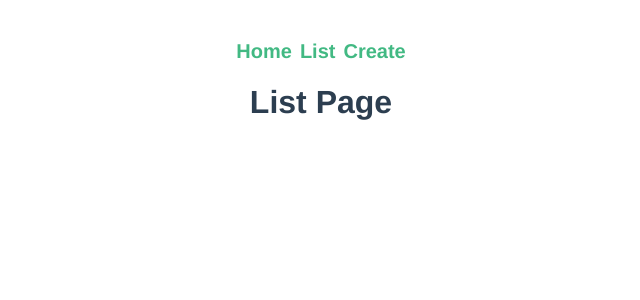
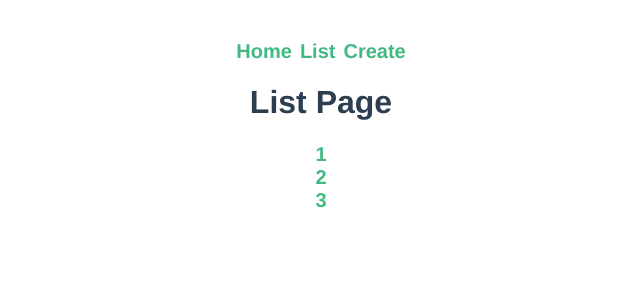
Before and after one commit to dannnyliang/cbg-system, a Vue app: page /list in a window 1280 px wide. Shown: the top 300 px of the page, without its empty margins (319-959 px from the left). Built offline with nearby package versions, Linux system fonts and the light colour scheme.

Commit message:
implement dynamic routes

```diff
--- a/src/main.js
+++ b/src/main.js
@@ -3,13 +3,15 @@ import { createRouter, createWebHistory } from "vue-router";
 import App from "./App.vue";
 import Create from "./pages/Create.vue";
 import Home from "./pages/Home.vue";
+import Item from "./pages/Item.vue";
 import List from "./pages/List.vue";
 import { createApp } from "vue";
 
 const routes = [
-  { path: "/", component: Home },
-  { path: "/list", component: List },
-  { path: "/create", component: Create },
+  { name: 'home', path: "/", component: Home },
+  { name: 'list', path: "/list", component: List },
+  { name: 'create', path: "/create", component: Create },
+  { name: 'item', path: "/item/:id", component: Item },
 ];
 
 const router = createRouter({
--- /dev/null
+++ b/src/pages/Item.vue
@@ -0,0 +1,20 @@
+<template>
+  <h1>Item Page</h1>
+  <p>Item id: {{ $route.params.id }}</p>
+  <router-link class="back" to="/list">Back to list</router-link>
+</template>
+
+<script>
+export default {
+  name: "Item",
+};
+</script>
+
+<style>
+.back {
+  color: #42b983;
+  text-decoration: none;
+  font-weight: bold;
+  font-size: 20px;
+}
+</style>
--- a/src/pages/List.vue
+++ b/src/pages/List.vue
@@ -1,9 +1,36 @@
 <template>
   <h1>List Page</h1>
+  <div class="list">
+    <router-link
+      class="item-link"
+      v-for="item in items"
+      :key="item.id"
+      :to="{ name: 'item', params: { id: item.id } }"
+      >{{ item.id }}</router-link
+    >
+  </div>
 </template>
 
 <script>
 export default {
   name: "List",
+  data() {
+    return {
+      items: [{ id: 1 }, { id: 2 }, { id: 3 }],
+    };
+  },
 };
 </script>
+
+<style>
+.list {
+  display: inline-flex;
+  flex-flow: column nowrap;
+}
+.item-link {
+  color: #42b983;
+  text-decoration: none;
+  font-weight: bold;
+  font-size: 20px;
+}
+</style>
```
